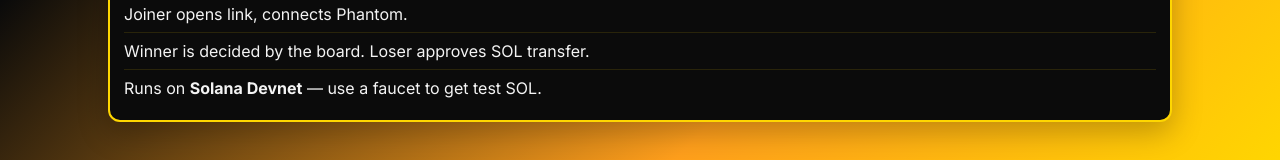
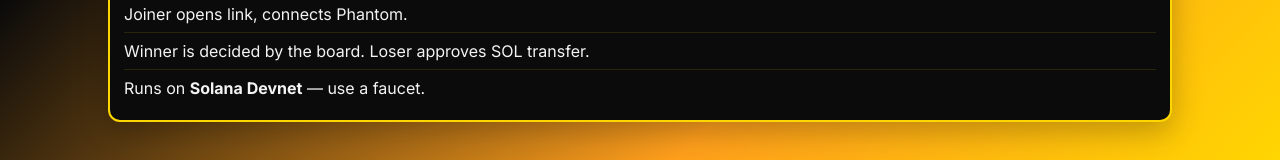
Before and after one commit to prsweeeet/hackathon-solana-tictactoe, a plain HTML site: page index.html in a window 1280 px wide. Shown: the part 622-782 px from the top of the page. Drawn offline with Linux system fonts and the light colour scheme.

Commit message:
Add files via upload

```diff
--- a/index.html
+++ b/index.html
@@ -70,7 +70,7 @@
         <li>Host creates a game and shares the link.</li>
         <li>Joiner opens link, connects Phantom.</li>
         <li>Winner is decided by the board. Loser approves SOL transfer.</li>
-        <li>Runs on <b>Solana Devnet</b> — use a faucet to get test SOL.</li>
+        <li>Runs on <b>Solana Devnet</b> — use a faucet.</li>
       </ul>
     </div>
   </div>
```
